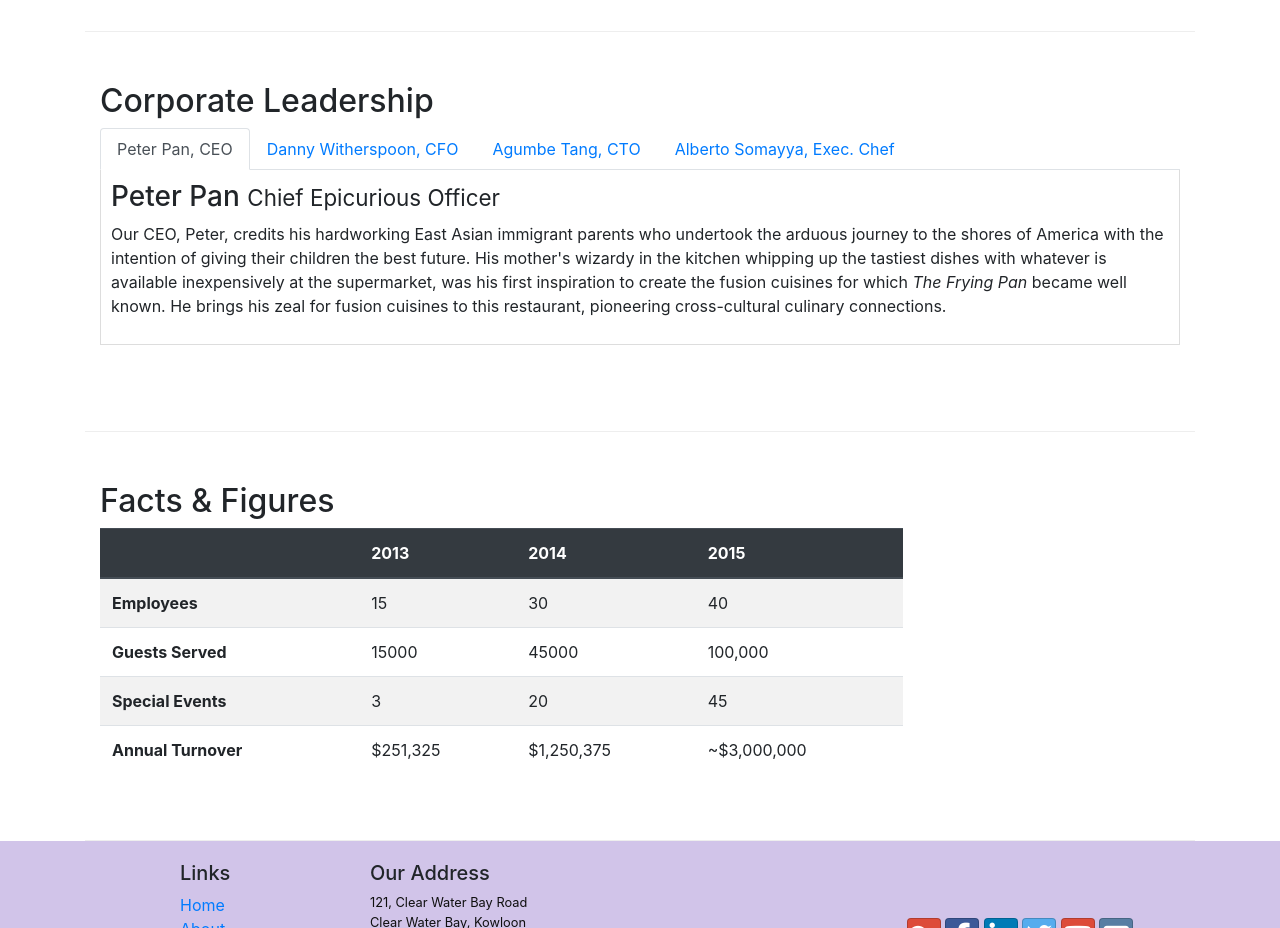
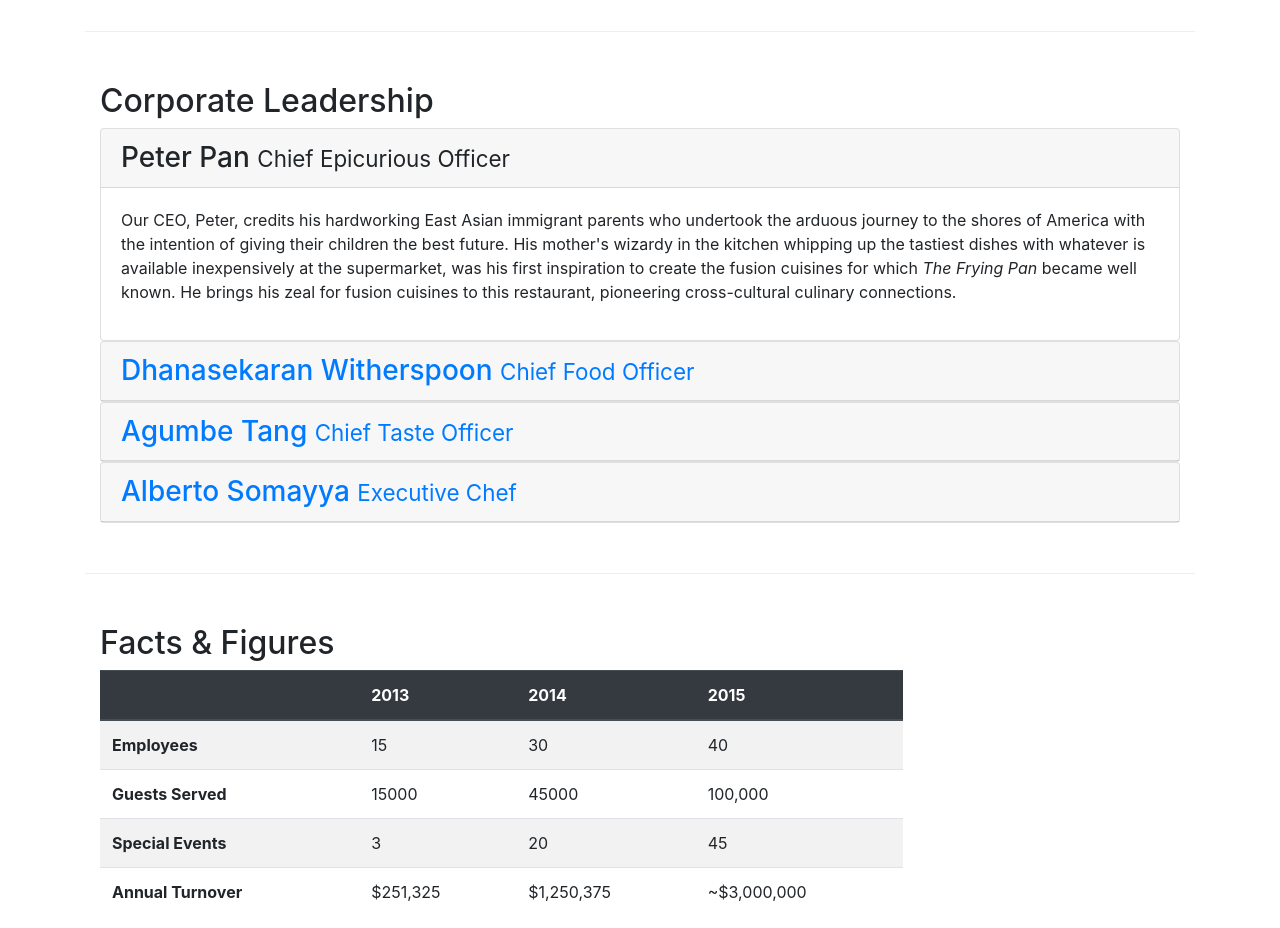
Before and after one commit to simoneeferreira/bootstrap-course, a website: page aboutus.html in a window 1280 px wide. Shown: the part 940-1868 px from the top of the page. Drawn offline with nearby package versions, Linux system fonts and the light colour scheme.

Commit message:
Accordion

```diff
--- a/aboutus.html
+++ b/aboutus.html
@@ -101,36 +101,62 @@
         <div class="row row-content">
             <div class="col-12">
                 <h2>Corporate Leadership</h2>
-                <ul class="nav nav-tabs">
-                    <li class="nav-item">
-                        <a class="nav-link active" href="#peter" role="tab" data-toggle="tab">Peter Pan, CEO</a>
-                    </li>
-                    <li class="nav-item">
-                        <a class="nav-link" href="#danny" role="tab" data-toggle="tab">Danny Witherspoon, CFO</a>
-                    </li>
-                    <li class="nav-item">
-                        <a class="nav-link" href="#agumbe"role="tab" data-toggle="tab">Agumbe Tang, CTO</a>
-                    </li>
-                    <li class="nav-item">
-                        <a class="nav-link" href="#alberto" role="tab"data-toggle="tab">Alberto Somayya, Exec. Chef</a>
-                    </li>
-                </ul>
-                <div class="tab-content">
-                    <div role="tabpanel" class="tab-pane fade show active" id="peter">
-                        <h3>Peter Pan <small>Chief Epicurious Officer</small></h3>
-                        <p class="d-none d-md-block">Our CEO, Peter, credits his hardworking East Asian immigrant parents who undertook the arduous journey to the shores of America with the intention of giving their children the best future. His mother's wizardy in the kitchen whipping up the tastiest dishes with whatever is available inexpensively at the supermarket, was his first inspiration to create the fusion cuisines for which <em>The Frying Pan</em> became well known. He brings his zeal for fusion cuisines to this restaurant, pioneering cross-cultural culinary connections.</p>
+                <div id="accordion">
+                    <div class="card">
+                        <div class="card-header" role="tab" id="peterhead">
+                        <h3 class="mb-0">
+                            <a data-toggle="collapse" data-target="#peter">
+                            Peter Pan <small>Chief Epicurious Officer</small>
+                            </a>
+                        </h3>
+                        </div>
+                        <div class="collapse show" id="peter" data-parent="#accordion">
+                            <div class="card-body">
+                                <p class="d-none d-md-block">Our CEO, Peter, credits his hardworking East Asian immigrant parents who undertook the arduous journey to the shores of America with the intention of giving their children the best future. His mother's wizardy in the kitchen whipping up the tastiest dishes with whatever is available inexpensively at the supermarket, was his first inspiration to create the fusion cuisines for which <em>The Frying Pan</em> became well known. He brings his zeal for fusion cuisines to this restaurant, pioneering cross-cultural culinary connections.</p>
+                            </div>
+                        </div>
                     </div>
-                    <div role="tabpanel" class="tab-pane fade" id="danny">
-                        <h3>Dhanasekaran Witherspoon <small>Chief Food Officer</small></h3>
-                        <p class="d-none d-md-block">Our CFO, Danny, as he is affectionately referred to by his colleagues, comes from a long established family tradition in farming and produce. His experiences growing up on a farm in the Australian outback gave him great appreciation for varieties of food sources. As he puts it in his own words, <em>Everything that runs, wins, and everything that stays, pays!</em></p>
+                    <div class="card">
+                        <div class="card-header" role="tab" id="dannyhead">
+                            <h3 class="mb-0">
+                                <a class="collapsed" data-toggle="collapse" data-target="#danny">
+                                Dhanasekaran Witherspoon <small>Chief Food Officer</small>
+                                </a>
+                            </h3>
+                        </div>
+                        <div class="collapse" id="danny" data-parent="#accordion">
+                            <div class="card-body">
+                                <p class="d-none d-sm-block">Our CFO, Danny, as he is affectionately referred to by his colleagues, comes from a long established family tradition in farming and produce. His experiences growing up on a farm in the Australian outback gave him great appreciation for varieties of food sources. As he puts it in his own words, <em>Everything that runs, wins, and everything that stays, pays!</em></p>
+                            </div>
+                        </div>
                     </div>
-                    <div role="tabpanel" class="tab-pane fade" id="agumbe">
-                        <h3>Agumbe Tang <small>Chief Taste Officer</small></h3>
-                        <p class="d-none d-md-block">Blessed with the most discerning gustatory sense, Agumbe, our CTO, personally ensures that every dish that we serve meets his exacting tastes. Our chefs dread the tongue lashing that ensues if their dish does not meet his exacting standards. He lives by his motto, <em>You click only if you survive my lick.</em></p>
+                    <div class="card">
+                        <div class="card-header" role="tab" id="agumbehead">
+                            <h3 class="mb-0">
+                                <a class="collapsed" data-toggle="collapse" data-target="#agumbe">
+                                Agumbe Tang <small>Chief Taste Officer</small>
+                                </a>
+                            </h3>
+                        </div>
+                        <div class="collapse" id="agumbe" data-parent="#accordion">
+                            <div class="card-body">
+                                <p class="d-none d-md-block">Blessed with the most discerning gustatory sense, Agumbe, our CTO, personally ensures that every dish that we serve meets his exacting tastes. Our chefs dread the tongue lashing that ensues if their dish does not meet his exacting standards. He lives by his motto, <em>You click only if you survive my lick.</em></p>
+                            </div>
+                        </div>
                     </div>
-                    <div role="tabpanel" class="tab-pane fade" id="alberto">
-                        <h3>Alberto Somayya <small>Executive Chef</small></h3>
-                        <p class="d-none d-md-block">Award winning three-star Michelin chef with wide International experience having worked closely with whos-who in the culinary world, he specializes in creating mouthwatering Indo-Italian fusion experiences. He says, <em>Put together the cuisines from the two craziest cultures, and you get a winning hit! Amma Mia!</em></p>
+                    <div class="card">
+                        <div class="card-header" role="tab" id="albertohead">
+                            <h3 class="mb-0">
+                                <a class="collapsed" data-toggle="collapse" data-target="#alberto">
+                                Alberto Somayya <small>Executive Chef</small>
+                                </a>
+                            </h3>
+                        </div>
+                        <div class="collapse" id="alberto" data-parent="#accordion">
+                            <div class="card-body">
+                                <p class="d-none d-md-block">Award winning three-star Michelin chef with wide International experience having worked closely with whos-who in the culinary world, he specializes in creating mouthwatering Indo-Italian fusion experiences. He says, <em>Put together the cuisines from the two craziest cultures, and you get a winning hit! Amma Mia!</em></p>
+                            </div>
+                        </div>
                     </div>
                 </div>
             </div>
--- a/css/style.css
+++ b/css/style.css
@@ -33,9 +33,3 @@ body{
 .navbar-dark{
     background-color: #512da8;
 }
-.tab-content {
-    border-left: 1px solid #ddd;
-    border-right: 1px solid #ddd;
-    border-bottom: 1px solid #ddd;
-    padding: 10px;
-}
```
